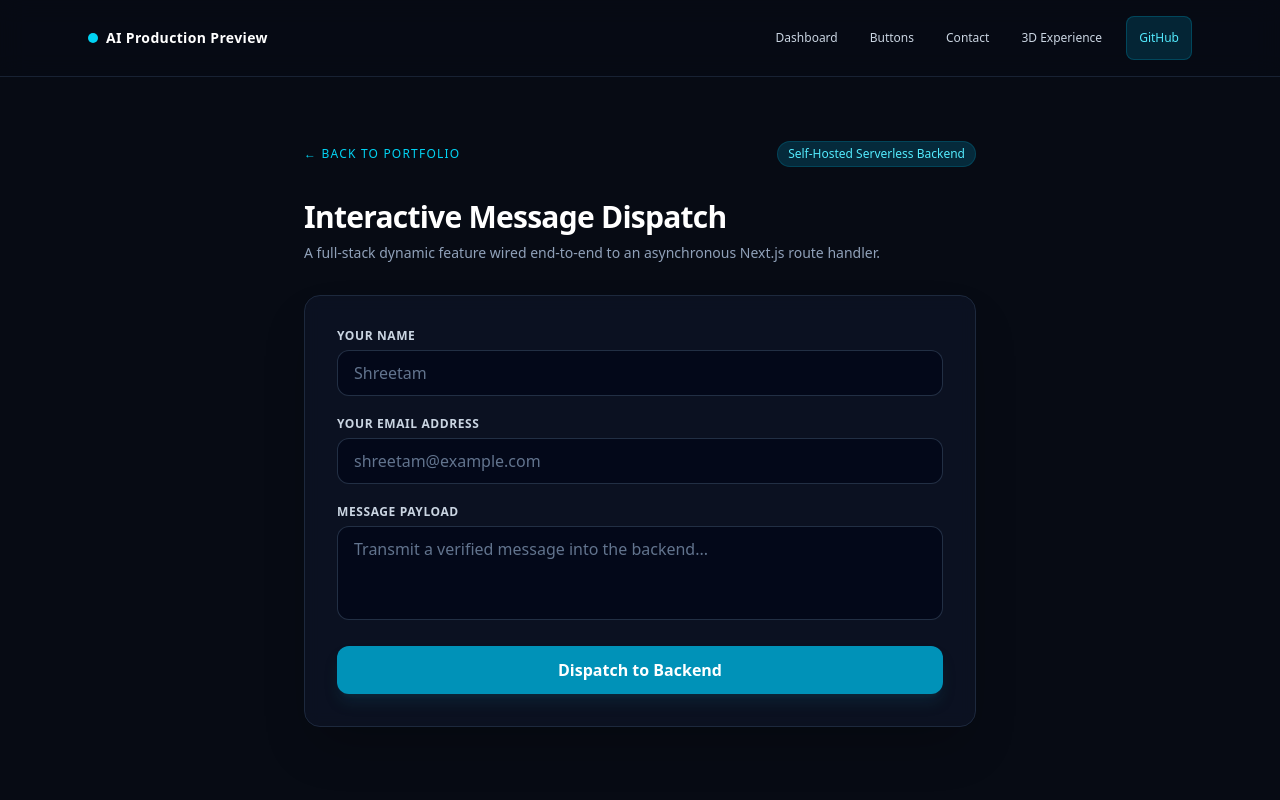
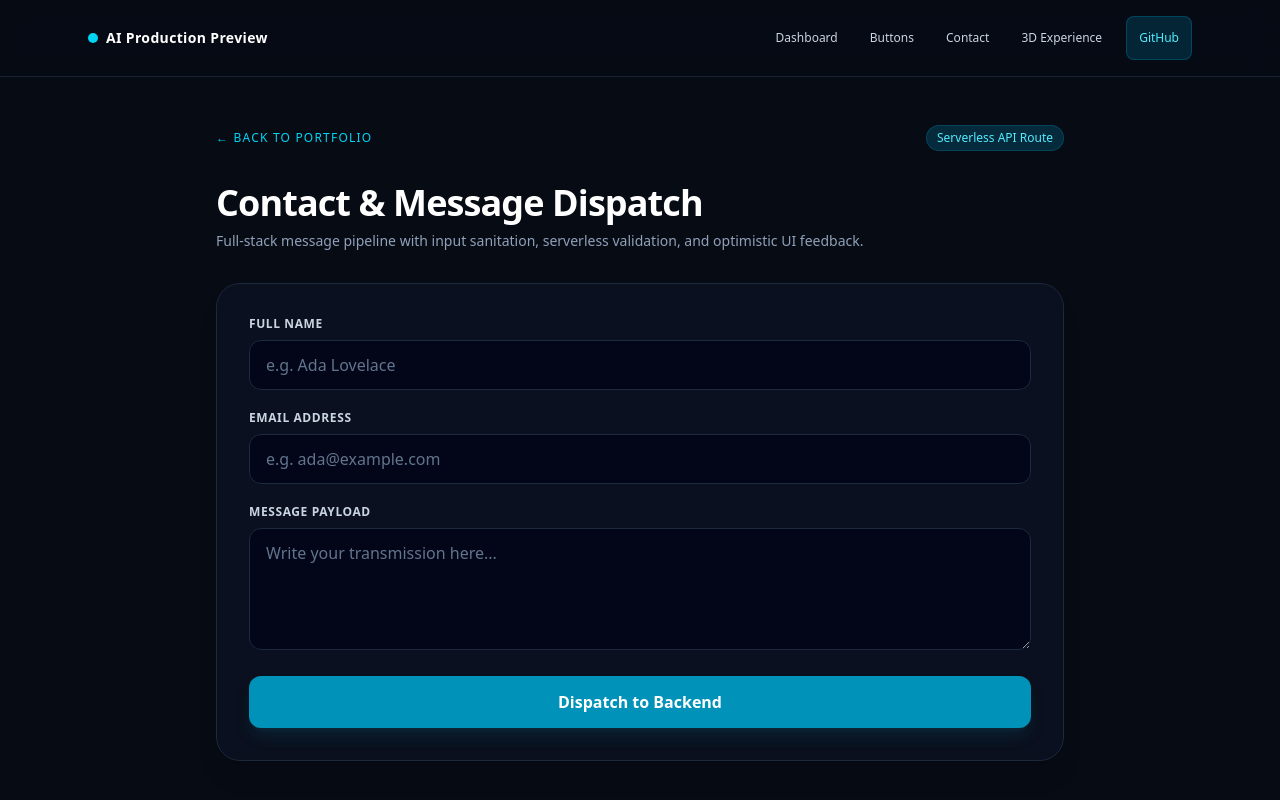
Before and after one commit to shreetam-an223/ai-app-preview, a Next.js app: page /contact in a window 1280 px wide. Shown: the top 800 px of the page. Built offline with nearby package versions, Linux system fonts and the light colour scheme.

Commit message:
fix(resilience): harden input validation, add custom 404, and configure social SEO metadata

```diff
--- a/src/app/contact/page.tsx
+++ b/src/app/contact/page.tsx
@@ -1,9 +1,9 @@
 "use client";
 
-import React, { useState, useEffect } from "react";
+import React, { useState } from "react";
 import Link from "next/link";
 
-interface StoredMessage {
+interface SubmissionData {
   id: string;
   name: string;
   email: string;
@@ -12,31 +12,38 @@ interface StoredMessage {
 }
 
 export default function ContactPage() {
-  const [formData, setFormData] = useState({ name: "", email: "", message: "" });
+  const [name, setName] = useState("");
+  const [email, setEmail] = useState("");
+  const [message, setMessage] = useState("");
   const [status, setStatus] = useState<"idle" | "submitting" | "success" | "error">("idle");
-  const [feedback, setFeedback] = useState("");
-  const [latestSubmission, setLatestSubmission] = useState<StoredMessage | null>(null);
-  const [dispatches, setDispatches] = useState<StoredMessage[]>([]);
-
-  // Fetch initial message logs from backend on load
-  const loadMessages = async () => {
-    try {
-      const res = await fetch("/api/contact");
-      const data = await res.json();
-      if (data.success && data.messages) {
-        setDispatches(data.messages);
-      }
-    } catch {
-      // Ignore background fetch error
-    }
-  };
-
-  useEffect(() => {
-    loadMessages();
-  }, []);
+  const [feedback, setFeedback] = useState<string>("");
+  const [latestSubmission, setLatestSubmission] = useState<SubmissionData | null>(null);
 
   const handleSubmit = async (e: React.FormEvent) => {
     e.preventDefault();
+
+    // Guard 1: Prevent parallel duplicate requests
+    if (status === "submitting") return;
+
+    // Guard 2: Catch whitespace-only or empty strings
+    const trimmedName = name.trim();
+    const trimmedEmail = email.trim();
+    const trimmedMessage = message.trim();
+
+    if (!trimmedName || !trimmedEmail || !trimmedMessage) {
+      setStatus("error");
+      setFeedback("Validation Error: Fields cannot be empty or contain only whitespace.");
+      return;
+    }
+
+    // Guard 3: Strict email pattern check
+    const emailRegex = /^[^\s@]+@[^\s@]+\.[^\s@]+$/;
+    if (!emailRegex.test(trimmedEmail)) {
+      setStatus("error");
+      setFeedback("Validation Error: Please enter a valid email address.");
+      return;
+    }
+
     setStatus("submitting");
     setFeedback("");
 
@@ -44,30 +51,34 @@ export default function ContactPage() {
       const res = await fetch("/api/contact", {
         method: "POST",
         headers: { "Content-Type": "application/json" },
-        body: JSON.stringify(formData),
+        body: JSON.stringify({
+          name: trimmedName,
+          email: trimmedEmail,
+          message: trimmedMessage,
+        }),
       });
 
-      const result = await res.json();
+      const data = await res.json();
 
-      if (res.ok && result.success) {
+      if (!res.ok) {
+        throw new Error(data.error || "Server rejected payload.");
+      }
+
       setStatus("success");
-        setFeedback("Success! Submission validated and persisted by the backend.");
-        setLatestSubmission(result.record);
-        setDispatches((prev) => [result.record, ...prev]);
-        setFormData({ name: "", email: "", message: "" });
-      } else {
+      setFeedback("Transmission Confirmed: Payload validated and logged by serverless backend.");
+      setLatestSubmission(data.data);
+      setName("");
+      setEmail("");
+      setMessage("");
+    } catch (err: unknown) {
       setStatus("error");
-        setFeedback(result.error || "Submission failed validation.");
-      }
-    } catch {
-      setStatus("error");
-      setFeedback("Network error: unable to reach backend endpoint.");
+      const errorMessage = err instanceof Error ? err.message : "Network Error: Failed to reach backend dispatch.";
+      setFeedback(errorMessage);
     }
   };
 
   return (
-    <main className="min-h-screen bg-[#070b14] text-slate-100 py-16 px-6 sm:px-12 flex flex-col items-center">
-      <div className="w-full max-w-2xl">
+    <div className="min-h-screen bg-[#070b14] text-slate-100 py-12 px-4 sm:px-6 max-w-4xl mx-auto">
       <div className="flex items-center justify-between mb-8">
         <Link
           href="/"
@@ -76,76 +87,62 @@ export default function ContactPage() {
           &larr; Back to Portfolio
         </Link>
         <span className="text-xs px-2.5 py-1 rounded-full bg-cyan-950/80 text-cyan-300 border border-cyan-800/50">
-            Self-Hosted Serverless Backend
+          Serverless API Route
         </span>
       </div>
 
-        <h1 className="text-3xl font-extrabold tracking-tight text-white mb-2">
-          Interactive Message Dispatch
+      <header className="mb-8">
+        <h1 className="text-3xl sm:text-4xl font-extrabold text-white tracking-tight mb-2">
+          Contact & Message Dispatch
         </h1>
-        <p className="text-slate-400 text-sm mb-8">
-          A full-stack dynamic feature wired end-to-end to an asynchronous Next.js route handler.
+        <p className="text-sm text-slate-400">
+          Full-stack message pipeline with input sanitation, serverless validation, and optimistic UI feedback.
         </p>
+      </header>
 
-        {/* Input Form */}
-        <form
-          onSubmit={handleSubmit}
-          className="bg-slate-900/60 border border-slate-800 rounded-2xl p-6 sm:p-8 space-y-5 shadow-2xl backdrop-blur-sm"
-        >
+      <div className="bg-slate-900/50 border border-slate-800 rounded-3xl p-6 sm:p-8 backdrop-blur-sm shadow-xl">
+        <form onSubmit={handleSubmit} className="space-y-5" noValidate>
           <div>
-            <label htmlFor="name" className="block text-xs font-semibold text-slate-300 mb-1.5 uppercase tracking-wider">
-              Your Name
+            <label htmlFor="name-input" className="block text-xs font-semibold text-slate-300 uppercase tracking-wider mb-2">
+              Full Name
             </label>
             <input
-              id="name"
-              required
+              id="name-input"
               type="text"
-              value={formData.name}
-              onChange={(e) => setFormData({ ...formData, name: e.target.value })}
-              placeholder="Shreetam"
-              className="w-full px-4 py-2.5 bg-slate-950/70 border border-slate-700/70 rounded-xl text-slate-100 placeholder-slate-500 focus:outline-none focus:border-cyan-500 transition-colors"
+              value={name}
+              onChange={(e) => setName(e.target.value)}
+              placeholder="e.g. Ada Lovelace"
+              className="w-full px-4 py-3 rounded-xl bg-slate-950 border border-slate-800 text-white placeholder-slate-500 focus:outline-none focus:border-cyan-500 text-base transition-colors"
             />
           </div>
 
           <div>
-            <label htmlFor="email" className="block text-xs font-semibold text-slate-300 mb-1.5 uppercase tracking-wider">
-              Your Email Address
+            <label htmlFor="email-input" className="block text-xs font-semibold text-slate-300 uppercase tracking-wider mb-2">
+              Email Address
             </label>
             <input
-              id="email"
-              required
+              id="email-input"
               type="email"
-              value={formData.email}
-              onChange={(e) => setFormData({ ...formData, email: e.target.value })}
-              placeholder="shreetam@example.com"
-              className="w-full px-4 py-2.5 bg-slate-950/70 border border-slate-700/70 rounded-xl text-slate-100 placeholder-slate-500 focus:outline-none focus:border-cyan-500 transition-colors"
+              value={email}
+              onChange={(e) => setEmail(e.target.value)}
+              placeholder="e.g. ada@example.com"
+              className="w-full px-4 py-3 rounded-xl bg-slate-950 border border-slate-800 text-white placeholder-slate-500 focus:outline-none focus:border-cyan-500 text-base transition-colors"
             />
           </div>
 
           <div>
-            <label htmlFor="message" className="block text-xs font-semibold text-slate-300 mb-1.5 uppercase tracking-wider">
+            <label htmlFor="message-input" className="block text-xs font-semibold text-slate-300 uppercase tracking-wider mb-2">
               Message Payload
             </label>
             <textarea
-              id="message"
-              required
-              rows={3}
-              value={formData.message}
-              onChange={(e) => setFormData({ ...formData, message: e.target.value })}
-              placeholder="Transmit a verified message into the backend..."
-              className="w-full px-4 py-2.5 bg-slate-950/70 border border-slate-700/70 rounded-xl text-slate-100 placeholder-slate-500 focus:outline-none focus:border-cyan-500 transition-colors resize-none"
+              id="message-input"
+              rows={4}
+              value={message}
+              onChange={(e) => setMessage(e.target.value)}
+              placeholder="Write your transmission here..."
+              className="w-full px-4 py-3 rounded-xl bg-slate-950 border border-slate-800 text-white placeholder-slate-500 focus:outline-none focus:border-cyan-500 text-base transition-colors"
             />
           </div>
-
-          <button
-            type="submit"
-            disabled={status === "submitting"}
-            aria-busy={status === "submitting"}
-            aria-label={status === "submitting" ? "Dispatching message to backend" : "Dispatch message to backend"}
-            className="w-full py-3 px-6 rounded-xl font-semibold text-white bg-cyan-600 hover:bg-cyan-500 disabled:opacity-50 transition-all shadow-lg shadow-cyan-900/30 cursor-pointer focus-visible:ring-2 focus-visible:ring-cyan-300 focus-visible:outline-none"
-          >
-            {status === "submitting" ? "Validating & Processing..." : "Dispatch to Backend"}
-          </button>
 
           {feedback && (
             <div
@@ -161,14 +158,23 @@ export default function ContactPage() {
               {feedback}
             </div>
           )}
+
+          <button
+            type="submit"
+            disabled={status === "submitting"}
+            aria-busy={status === "submitting"}
+            aria-label={status === "submitting" ? "Dispatching message to backend" : "Dispatch message to backend"}
+            className="w-full py-3.5 px-6 rounded-xl font-semibold text-white bg-cyan-600 hover:bg-cyan-500 disabled:opacity-50 transition-all shadow-lg shadow-cyan-900/30 cursor-pointer min-h-[44px]"
+          >
+            {status === "submitting" ? "Validating & Processing..." : "Dispatch to Backend"}
+          </button>
         </form>
 
-        {/* Live Backend Confirmation & State Viewer */}
         {latestSubmission && (
           <section
             aria-label="Server Verification Output"
             aria-live="polite"
-            className="mt-8 bg-slate-900/40 border border-emerald-800/40 rounded-2xl p-6"
+            className="mt-8 bg-slate-950/80 border border-emerald-800/40 rounded-2xl p-6"
           >
             <h3 className="text-sm font-bold uppercase tracking-wider text-emerald-400 mb-3 flex items-center gap-2">
               <span className="h-2 w-2 rounded-full bg-emerald-400 animate-pulse" aria-hidden="true"></span>
@@ -183,6 +189,6 @@ export default function ContactPage() {
           </section>
         )}
       </div>
-    </main>
+    </div>
   );
 }
--- /dev/null
+++ b/src/app/not-found.tsx
@@ -0,0 +1,23 @@
+import Link from "next/link";
+
+export default function NotFound() {
+  return (
+    <main className="min-h-[70vh] flex flex-col items-center justify-center text-center px-4">
+      <span className="text-xs font-mono uppercase tracking-widest text-cyan-400 bg-cyan-950/60 border border-cyan-800/50 px-3 py-1 rounded-full mb-4">
+        Edge Case Handled: 404
+      </span>
+      <h1 className="text-4xl sm:text-5xl font-extrabold text-white mb-3">
+        Page Does Not Exist
+      </h1>
+      <p className="text-sm text-slate-400 max-w-md mb-6">
+        You navigated to an unmapped path. The application runtime caught the route cleanly without crashing.
+      </p>
+      <Link
+        href="/"
+        className="px-5 py-2.5 rounded-xl bg-cyan-600 hover:bg-cyan-500 text-white font-medium text-sm transition-colors shadow-lg shadow-cyan-950 min-h-[44px] flex items-center"
+      >
+        Return to Safe Harbor
+      </Link>
+    </main>
+  );
+}
```
Also changed, not shown: src/app/layout.tsx (+33 -2 lines). Lines whose indentation alone changed are shown as unchanged.
